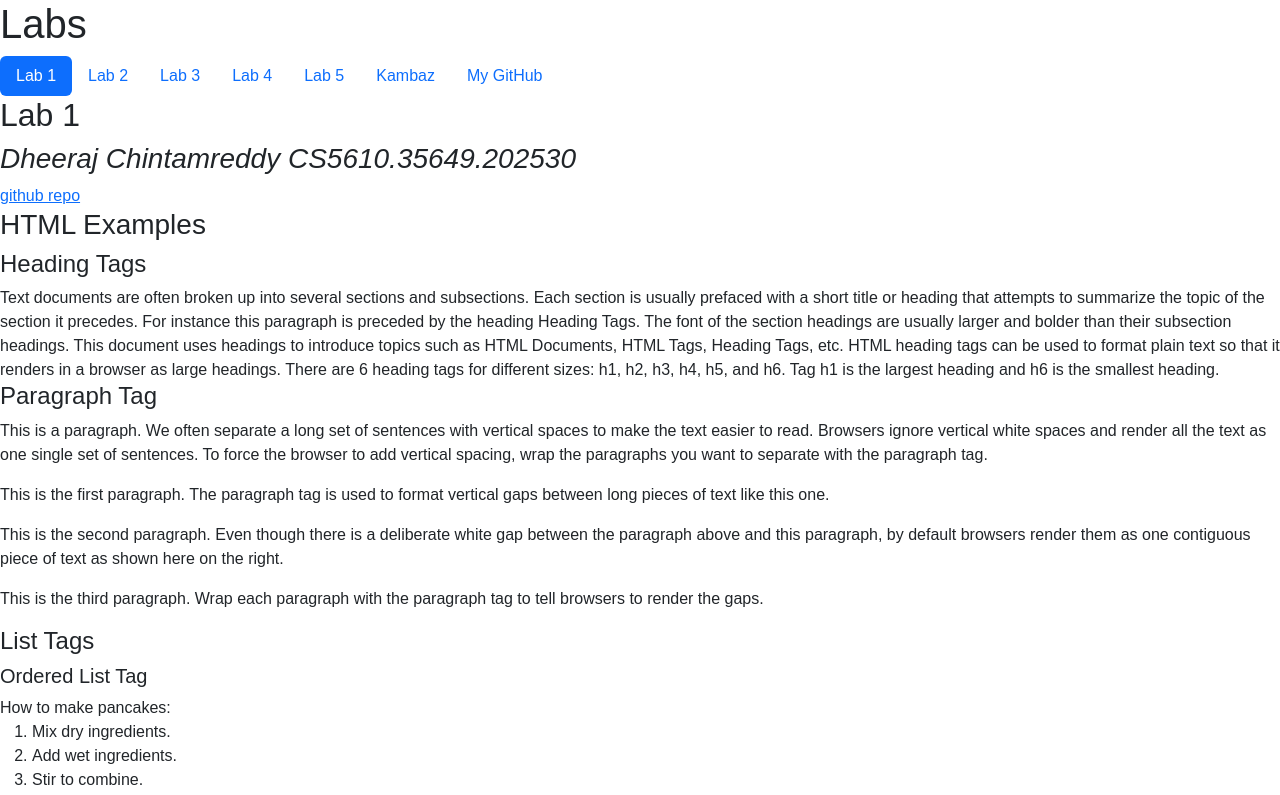
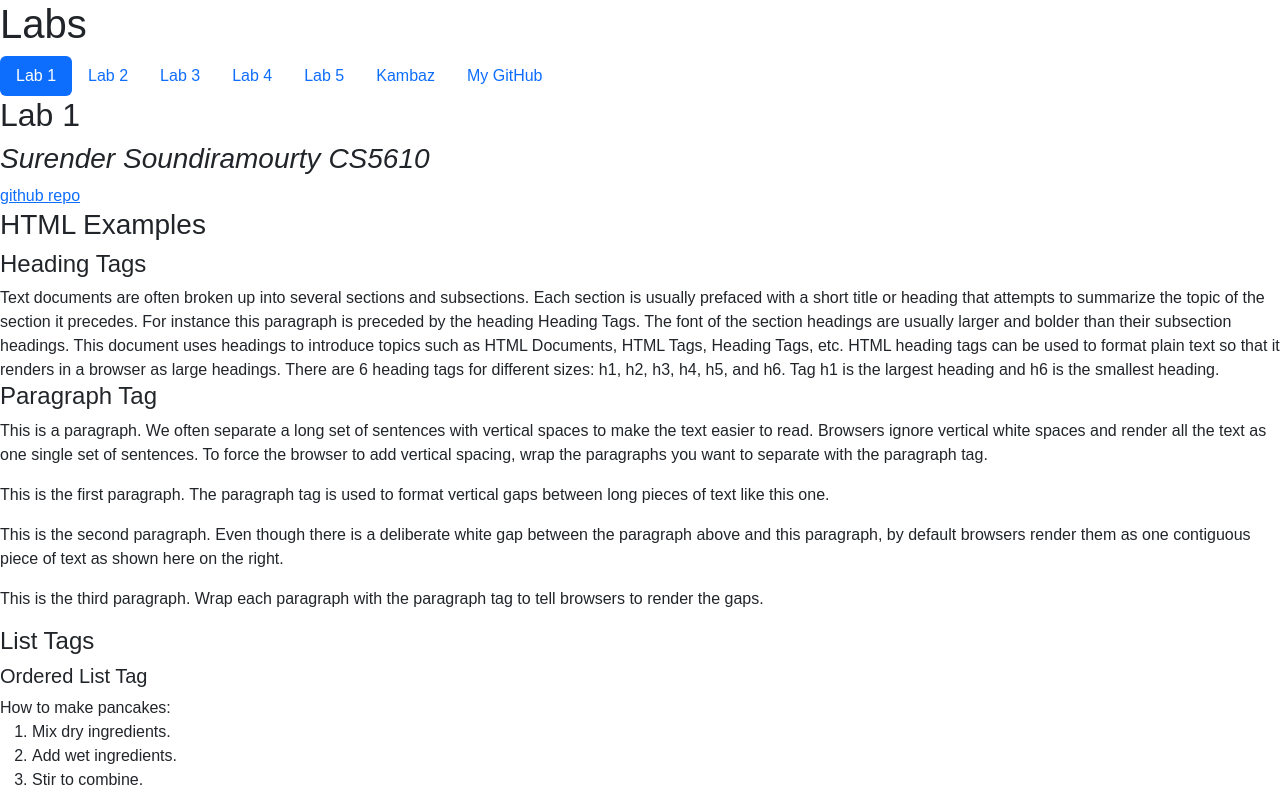
Before and after one commit to surenderpsm/kambaz-react-web-app, a React (Vite) app: page /#/Labs/Lab1 in a window 1280 px wide. Shown: the top 795 px of the page. Built offline with nearby package versions, Linux system fonts and the light colour scheme; no server answers.

Commit message:
a5 final

```diff
--- a/src/Labs/Lab1/index.tsx
+++ b/src/Labs/Lab1/index.tsx
@@ -2,8 +2,8 @@ export default function Lab1() {
     return (
     <div id="wd-labs1">
         <h2>Lab 1</h2>
-        <h3><em>Dheeraj Chintamreddy CS5610.35649.202530</em></h3>
-        <a href= "https://github.com/dheeraj-creddy/kambaz-react-web-app">
+        <h3><em>Surender Soundiramourty CS5610</em></h3>
+        <a href= "https://github.com/surenderpsm/kambaz-react-web-app">
             github repo
         </a>
         <h3>HTML Examples</h3>
```
